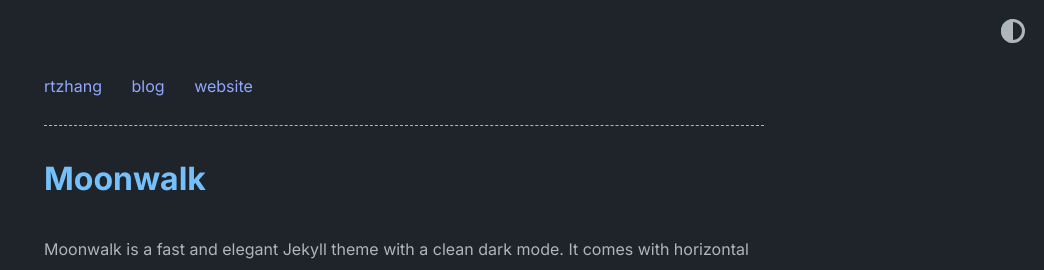
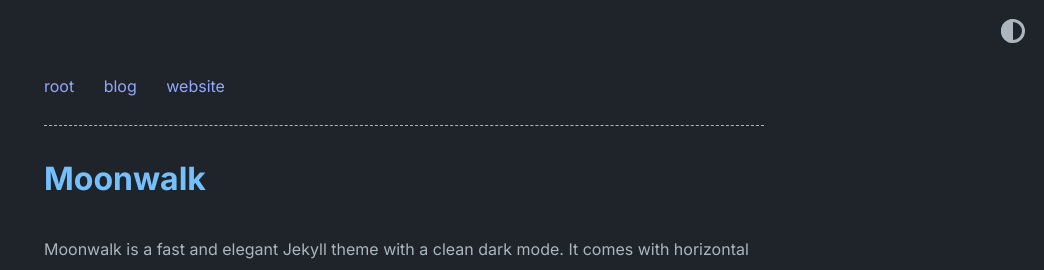
Before and after one commit to c0ralline/test.github.io, a Jekyll site: the page built from index.md, in a window 1280 px wide. Shown: the top 270 px of the page, without its empty margins (236-1280 px from the left). Built offline with Jekyll 4.4.1, drawn with Linux system fonts in a browser that asks for light colours.

Commit message:
Update home.yml

```diff
--- a/_data/home.yml
+++ b/_data/home.yml
@@ -1,6 +1,6 @@
 navbar_entries:
-  - title: rtzhang
-    url: rtzhang
+  - title: root
+    url: root
 
   - title: blog
     url: blog
```
